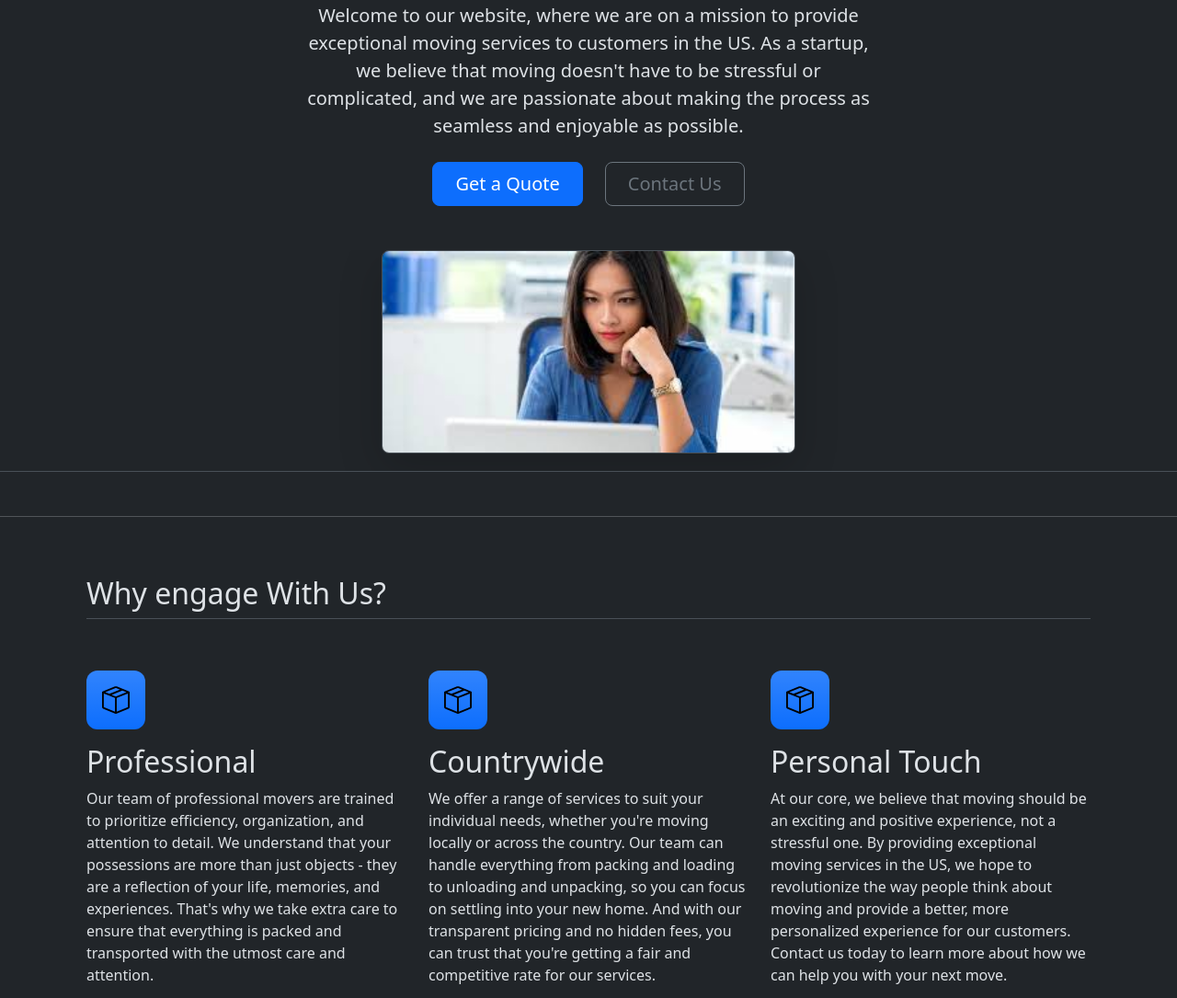
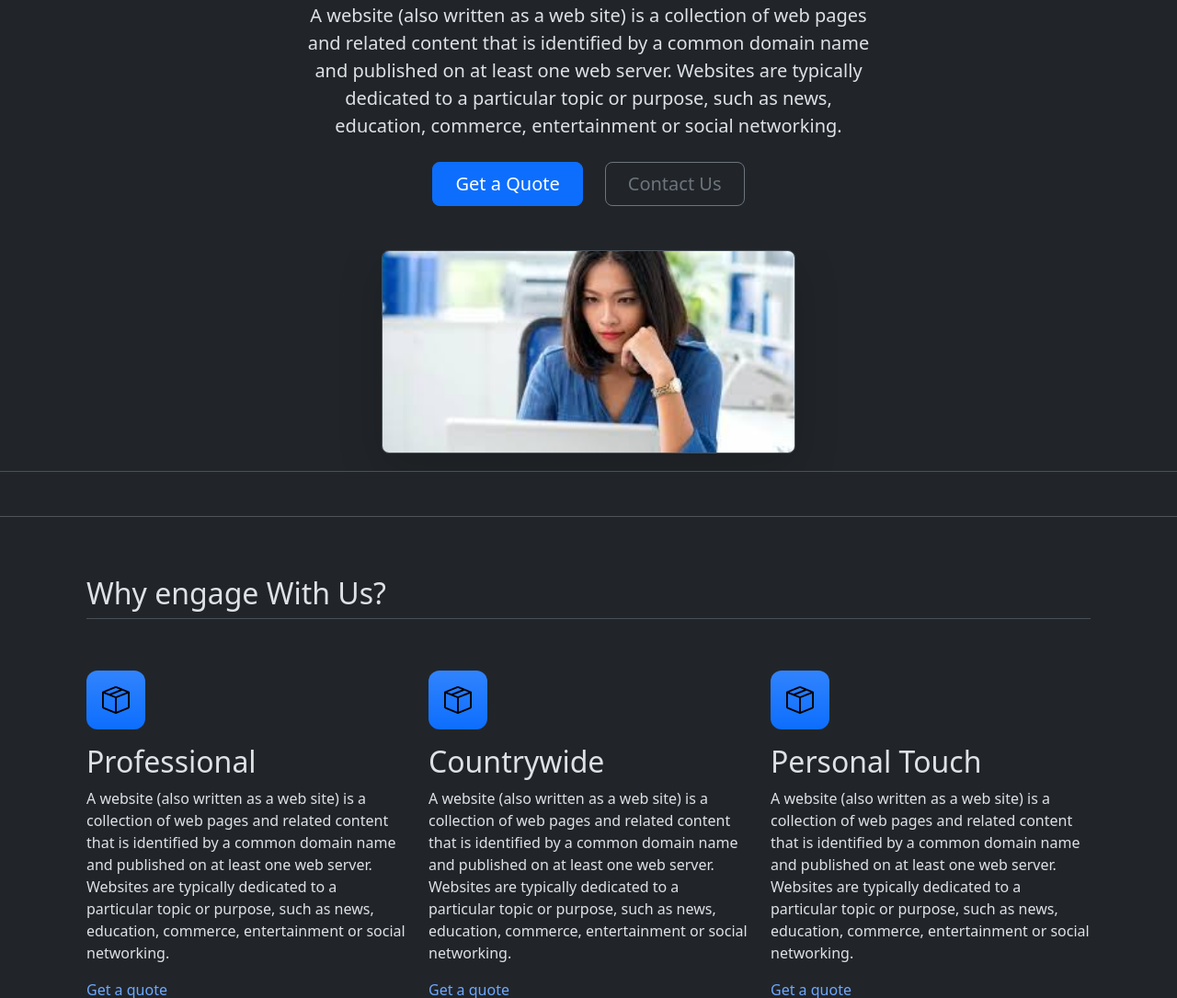
Before and after one commit to FaNkEiWu/WebDreamPortfolio, a plain HTML site: page webproject/bootstrap/index.html in a window 1280 px wide. Shown: the part 227-1312 px from the top of the page at 92% size. Drawn offline with nearby package versions, Linux system fonts and the light colour scheme.

Commit message:
edit and fix link

```diff
--- a/webproject/bootstrap/index.html
+++ b/webproject/bootstrap/index.html
@@ -51,11 +51,10 @@
         <div class="px-4 pt-5 my-5 text-center border-bottom">
             <h1 class="display-4 fw-bold text-body-emphasis">Crafting Digiital Dream into Reality</h1>
             <div class="col-lg-6 mx-auto">
-                <p class="lead mb-4">Welcome to our website, where we are on a mission to provide exceptional moving services to
-                    customers in the US. As a
-                    startup, we believe that moving doesn't have to be stressful or complicated, and we are passionate about making
-                    the
-                    process as seamless and enjoyable as possible.
+                <p class="lead mb-4">
+                    A website (also written as a web site) is a collection of web pages and related content that is identified
+                     by a common domain name and published on at least one web server. Websites are typically dedicated to a
+                      particular topic or purpose, such as news, education, commerce, entertainment or social networking.
                 </p>
                 <div class="d-grid gap-2 d-sm-flex justify-content-sm-center mb-5">
                     <button type="button" class="btn btn-primary btn-lg px-4 me-sm-3">Get a Quote</button>
@@ -81,13 +80,9 @@
                 <img img src="assets/images/box-seam.svg" alt="box icon" height="30">
                 </div>
                 <h3 class="fs-2">Professional</h3>
-                <p>Our team of professional movers are trained to prioritize efficiency, organization, and attention to detail.
-                We
-                understand that your possessions are more than just objects - they are a reflection of your life, memories,
-                and
-                experiences. That's why we take extra care to ensure that everything is packed and transported with the utmost
-                care and
-                attention.</p>
+                <p>A website (also written as a web site) is a collection of web pages and related content that is identified
+                    by a common domain name and published on at least one web server. Websites are typically dedicated to a
+                     particular topic or purpose, such as news, education, commerce, entertainment or social networking.</p>
                 <a href="#" class="icon-link">
                 Get a quote
                 </a>
@@ -98,13 +93,9 @@
                 <img src="assets/images/box-seam.svg" alt="box icon" height="30">
                 </div>
                 <h3 class="fs-2">Countrywide</h3>
-                <p>We offer a range of services to suit your individual needs, whether you're moving locally or across the
-                country. Our
-                team can handle everything from packing and loading to unloading and unpacking, so you can focus on settling
-                into your
-                new home. And with our transparent pricing and no hidden fees, you can trust that you're getting a fair and
-                competitive
-                rate for our services.</p>
+                <p>A website (also written as a web site) is a collection of web pages and related content that is identified
+                    by a common domain name and published on at least one web server. Websites are typically dedicated to a
+                     particular topic or purpose, such as news, education, commerce, entertainment or social networking.</p>
                 <a href="#" class="icon-link">
                 Get a quote
                 </a>
@@ -115,13 +106,9 @@
                 <img src="assets/images/box-seam.svg" alt="box icon" height="30">
                 </div>
                 <h3 class="fs-2">Personal Touch</h3>
-                <p>At our core, we believe that moving should be an exciting and positive experience, not a stressful one. By
-                providing
-                exceptional moving services in the US, we hope to revolutionize the way people think about moving and provide
-                a better,
-                more personalized experience for our customers. Contact us today to learn more about how we can help you with
-                your next
-                move.</p>
+                <p>A website (also written as a web site) is a collection of web pages and related content that is identified
+                    by a common domain name and published on at least one web server. Websites are typically dedicated to a
+                     particular topic or purpose, such as news, education, commerce, entertainment or social networking.</p>
                 <a href="#" class="icon-link">
                 Get a quote
                 </a>
```
Also changed, not shown: index.html (+4 -4 lines).
